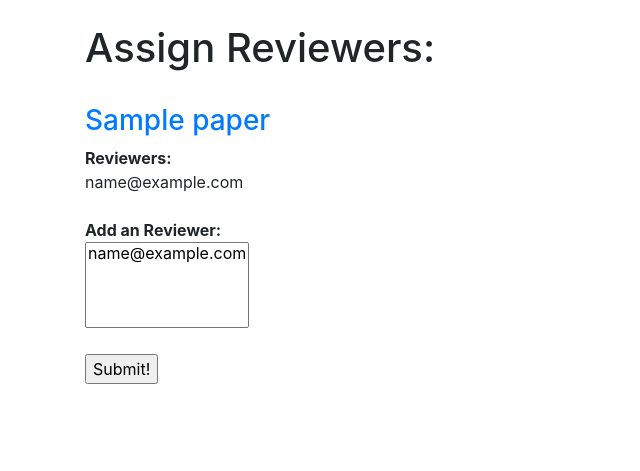
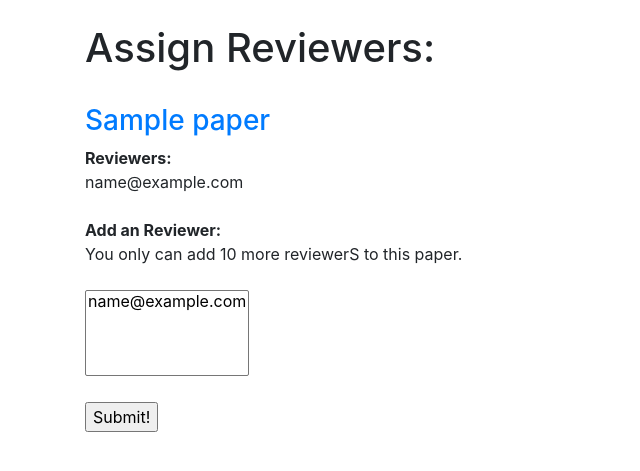
Before and after one commit to WendtOle/Peer-Review-System, a Flask app: template templates/assignmentOfReviewers.html in a window 1280 px wide. Shown: the part 56-527 px from the top of the page, without its empty margins (0-640 px from the left). Run offline with Flask 2, Linux system fonts and the light colour scheme; the visitor is signed in with stand-in values (Sample User, id 1); the template is opened without the code that fills it: most values are stand-ins (such as "Sample title", 1, 10 or a date in 2020); parts of the project's set-up code (start-up, migrations or seed data) failed here and were passed over; some libraries are stand-ins or nearby versions.

Commit message:
add case that you only can have 3 reviewers for one paper

```diff
--- a/app.py
+++ b/app.py
@@ -129,15 +129,16 @@ def len(list):
 def addReviewerToPaper(paper_id):
     reviewers = request.form.getlist('reviewers')
 
-    for user in reviewers:
-        reviewerToAdd = db.session.query(models.User).filter(models.User.email == user).first()
+    paper = db.session.query(models.Paper).get(paper_id)
+    amountOfReviewersToAdd = len(reviewers)
+    amountOfPossibleReviewersToAdd = 3 - len(paper.reviewers)
 
-    paper = db.session.query(models.Paper).get(paper_id)
-    paper.reviewers.append(reviewerToAdd)
-    db.session.commit()
-
-    return redirect("/paper/" + paper_id, code=302)
-
+    if amountOfPossibleReviewersToAdd >= amountOfReviewersToAdd:
+        for user in reviewers:
+            reviewerToAdd = db.session.query(models.User).filter(models.User.email == user).first()
+            paper.reviewers.append(reviewerToAdd)
+        db.session.commit()
+    return redirect("/reviewer", code=302)
 
 @app.route('/submitScore', methods=['POST'])
 def submitPaperScore():
@@ -193,7 +194,8 @@ def showAssignmentOfReviewers():
             for user in allUsers:
                 if not user.isConferenceChair and user not in paper.reviewers and user not in paper.authors:
                     possibleReviewers.append(user)
-            paperWithPossibleReviewers.append({'paper':paper, 'possibleReviewers': possibleReviewers})
+            amountOfPossibleReviewers = 3 - len(paper.reviewers)
+            paperWithPossibleReviewers.append({'paper':paper, 'possibleReviewers': possibleReviewers, 'amountOfPossibleReviewers':amountOfPossibleReviewers})
         return render_template('assignmentOfReviewers.html', paperWithPossibleReviewers= paperWithPossibleReviewers)
     return redirect("/")
 
--- a/templates/assignmentOfReviewers.html
+++ b/templates/assignmentOfReviewers.html
@@ -17,8 +17,16 @@
                 {% endfor %}
             </tbody>
 
+            {% if currentPaper.amountOfPossibleReviewers <= 0%}
+                <br>
+                You can't add more than 3 Reviewers to one Paper.
+                <br><br>
+            {% else %}
             <br/>
             <b>Add an Reviewer:</b>
+                <br>
+                You only can add {{ currentPaper.amountOfPossibleReviewers }} more reviewerS to this paper.
+                <br><br>
             <form action="/addReviewerToPaper/{{ currentPaper.paper.id }}" method="post">
                 <select name="reviewers" multiple>
                 {% for reviewer in currentPaper.possibleReviewers %}
@@ -29,6 +37,7 @@
                 <input type="submit" value="Submit!"/>
             </form>
             <br>
+            {% endif %}
         {% endfor %}
     {% endif %}
 {% endblock %}
```
